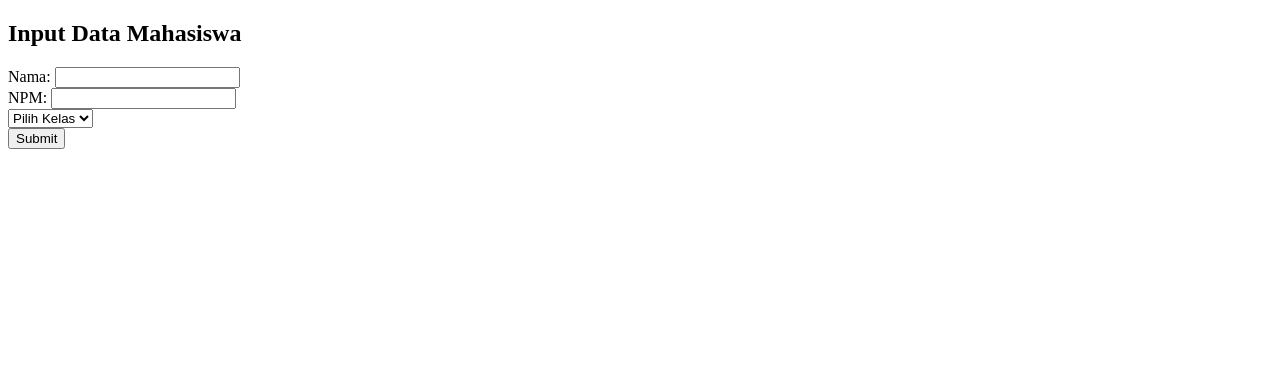
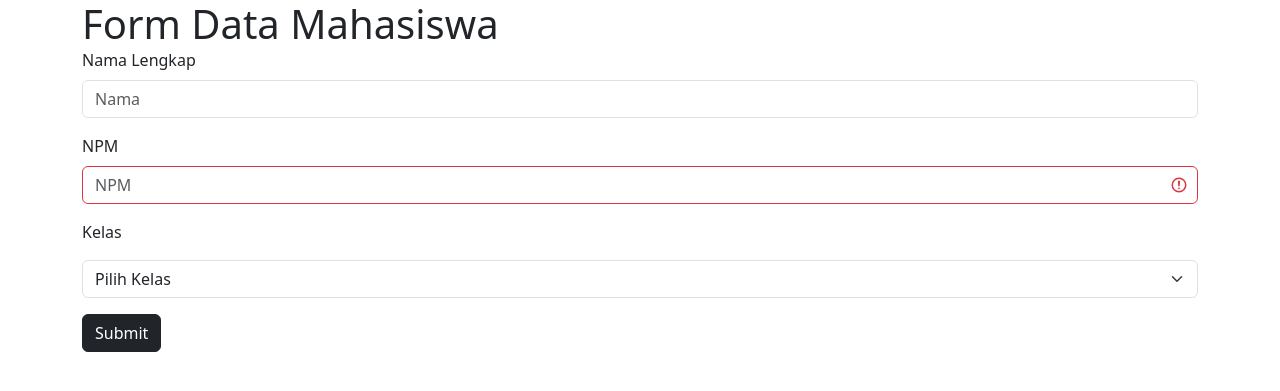
Before and after one commit to KeyvinJourdan/prak-web-lanjut-2117051076, a CodeIgniter 4 app: template app/Views/create_user.php in a window 1280 px wide. Shown: the top 391 px of the page. Run offline with PHP 8.4 and a stand-in for CodeIgniter, Linux system fonts and the light colour scheme; the template is opened without the code that fills it, so the values that code supplies are empty; some libraries are stand-ins or nearby versions.

Commit message:
commit read-data

```diff
--- a/app/Config/Routes.php
+++ b/app/Config/Routes.php
@@ -13,3 +13,4 @@ $routes->get('/profile/(:any)/(:any)', [Home::class, 'profile']);
 $routes->get('/user/profile', [UserController::class, 'profile']);
 $routes->get('/user/create', [UserController::class, 'create']);
 $routes->post('/user/store', [UserController::class, 'store']);
+$routes->get('/user', 'UserController::index');
--- a/app/Models/KelasModel.php
+++ b/app/Models/KelasModel.php
@@ -38,4 +38,9 @@ class KelasModel extends Model
     protected $afterFind      = [];
     protected $beforeDelete   = [];
     protected $afterDelete    = [];
+
+    public function getKelas()
+    {
+        return $this->findAll();
+    }
 }
--- a/app/Models/UserModel.php
+++ b/app/Models/UserModel.php
@@ -42,4 +42,8 @@ class UserModel extends Model
     public function saveUser($data){
         $this->insert($data);
     }
+
+    public function getUser(){
+        return $this->join('kelas', 'kelas.id=user.id_kelas')->findAll();
+    }
 }
--- a/app/Views/create_user.php
+++ b/app/Views/create_user.php
@@ -7,33 +7,51 @@
     <link rel="stylesheet" href="<?= base_url('assets/css/style.css') ?>">
 </head>
 <body>
-    <div class="form-container">
-        <h2>Input Data Mahasiswa</h2>
-        <form action="<?= base_url('/user/store') ?>" method="POST">
-            <div class="form-group">
-                <label for="name">Nama:</label>
-                <input type="text" id="name" name="nama" required>
+
+    <?= $this->extend('layouts/app')?>
+    <?= $this->section('content')?>
+    <div class="container">
+        <div class="form-box">
+            <h1 class="mb-0">Form Data Mahasiswa</h1>
+            <div class="form">
+                <form action="<?= base_url('/user/store');?>" method="POST">
+                    <div class="mb-3">
+                        <label class="form-label">Nama Lengkap</label>
+                        <?php if (session('validation') && session('validation')->hasError('nama')) : ?>
+                            <div class="invalid-feedback">
+                                <?= session('validation')->getError('nama'); ?>
                             </div>
-            <div class="form-group">
-                <label for="npm">NPM:</label>
-                <input type="text" id="npm" name="npm" required>
+                        <?php endif; ?>
+                        <input type="text" class="form-control <?= session('validation') && session('validation')->hasError('nama') ? 'is-invalid' : '' ?>"  placeholder="Nama" name="nama" value="<?= old('nama') ?>">
                     </div>
-            <div class="form-group">
-                <select name="kelas" id="kelas">
+
+                    <div class="mb-3">
+                        <label class="form-label">NPM</label>
+                        <?php if (session('validation') && session('validation')->hasError('npm')) : ?>
+                            <div class="invalid-feedback">
+                                <?= session('validation')->getError('npm'); ?>
+                            </div>
+                        <?php endif; ?>
+                        <input type="text" class="form-control <?= session('validation') ? 'is-invalid' : '' ?>" placeholder="NPM" name="npm" value="<?= old('npm') ?>">
+                    </div>
+
+                    <div class="mb-3">
+                        <label class="form-label">Kelas</label>
+                        <select class="form-select mt-2" aria-label="Default select example" name="kelas">
                             <option value="" selected disabled>Pilih Kelas</option>
                             <?php
                             foreach ($kelas as $item) {
                             ?>
-                        <option value="<?= $item['id'] ?>">
-                            <?= $item['nama_kelas'] ?>
-                        </option>
-                    <?php
-                    }
-                    ?>
+                                <option value="<?= $item['id'] ?>"><?= $item['nama_kelas'] ?></option>
+                            <?php } ?>
                         </select>
                     </div>
-            <button type="submit">Submit</button>
+                    <input class="btn btn-dark" type="submit">
                 </form>
             </div>
+        </div>
+    </div>
+    <?= $this->endSection('content') ?>
+
 </body>
 </html>
--- /dev/null
+++ b/app/Views/layouts/app.php
@@ -0,0 +1,18 @@
+<!DOCTYPE html>
+<html lang="en">
+    <head>
+        <meta charset="UTF-8">
+        <meta name="viewport" content="width=device-width, initial-scale=1.0">
+        <title><?= $title ?></title>
+        <link href="https://cdn.jsdelivr.net/npm/bootstrap@5.3.2/dist/css/bootstrap.min.css" rel="stylesheet" integrity="sha384-T3c6CoIi6uLrA9TneNEoa7RxnatzjcDSCmG1MXxSR1GAsXEV/Dwwykc2MPK8M2HN" crossorigin="anonymous">
+        <link rel="stylesheet" href="<?= base_url('assets/css/style.css') ?>">
+        <link href='https://unpkg.com/boxicons@2.1.4/css/boxicons.min.css' rel='stylesheet'>
+    </head>
+    <body>
+        <?= $this->renderSection('content') ?>
+
+        <script src="https://code.jquery.com/jquery-3.3.1.slim.min.js" integrity="sha384-q8i/X+965DzO0rT7abK41JStQIAqVgRVzpbzo5smXKp4YfRvH+8abtTE1Pi6jizo" crossorigin="anonymous"></script>
+        <script src="https://cdn.jsdelivr.net/npm/popper.js@1.14.3/dist/umd/popper.min.js" integrity="sha384-ZMP7rVo3mIykV+2+9J3UJ46jBk0WLaUAdn689aCwoqbBJiSnjAK/l8WvCWPIPm49" crossorigin="anonymous"></script>
+        <script src="https://cdn.jsdelivr.net/npm/bootstrap@4.1.3/dist/js/bootstrap.min.js" integrity="sha384-ChfqqxuZUCnJSK3+MXmPNIyE6ZbWh2IMqE241rYiqJxyMiZ6OW/JmZQ5stwEULTy" crossorigin="anonymous"></script>
+    </body>
+</html>
```
Also changed, not shown: app/Controllers/UserController.php (+50 -37 lines), app/Views/list_user.php (added, +39 -0 lines). Lines whose indentation alone changed are shown as unchanged.
